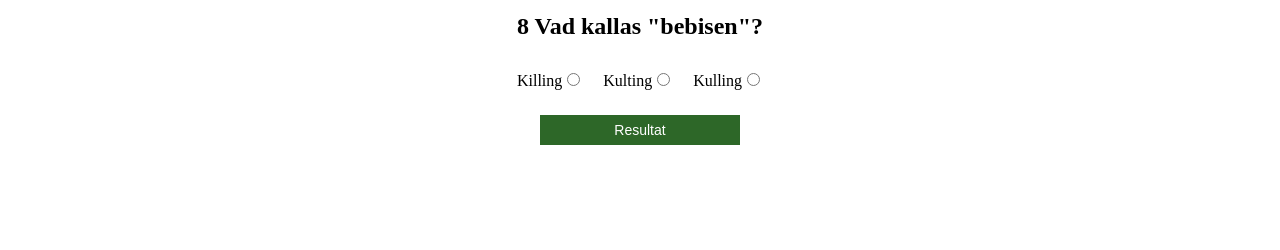
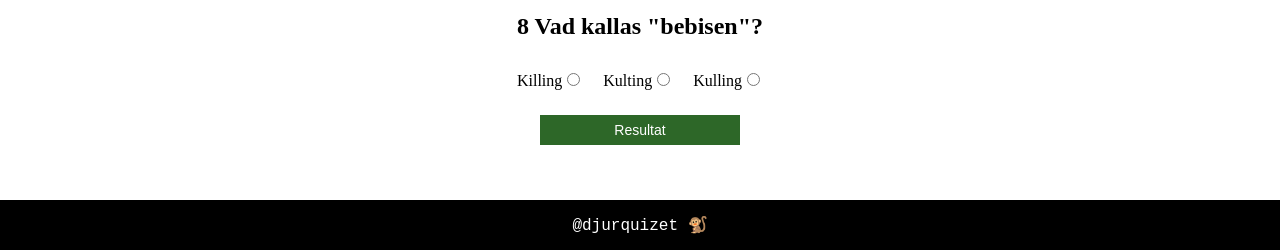
Before and after one commit to jennyjaderborn/quiz, a PHP site: page / in a window 1280 px wide. Shown: the part 3325-3575 px from the top of the page. Before the commit the page ends 3470 px from the top, so only its background shows below. Run offline with PHP 8.4, Linux system fonts and the light colour scheme.

Commit message:
update css

```diff
--- a/footer.php
+++ b/footer.php
@@ -1,5 +1,6 @@
 </div>
 <footer>
+    <p>@djurquizet 🐒</p>
 </footer>
 
 </body>
--- a/style.css
+++ b/style.css
@@ -76,3 +76,13 @@ h1 {
     color: green;
     font-size: 24px;
 }
+
+footer {
+    background-color: black;
+    height: 50px;
+    color: white;
+    font-family: Courier New, Courier, monospace;
+    display: flex;
+    justify-content: center;
+    align-items: center;
+}
```
